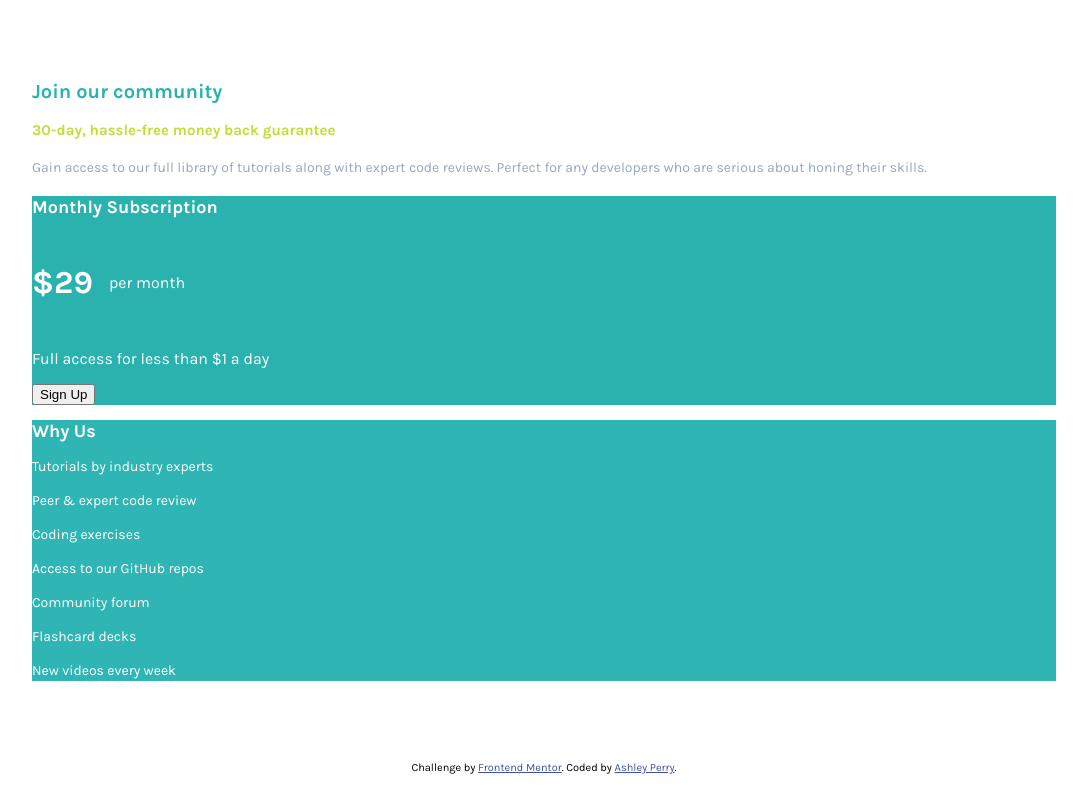
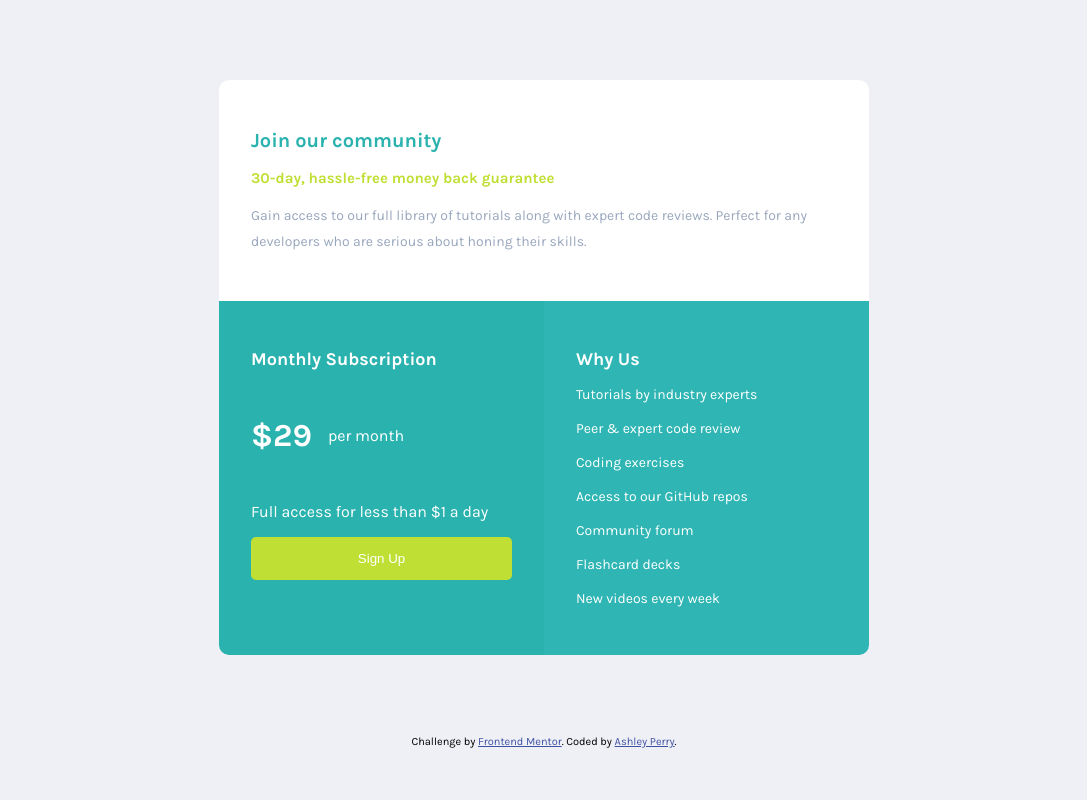
Before and after one commit to istarlet/single_price_grid, a plain HTML site: page index.html in a window 1280 px wide. Shown: the whole page, without its empty margins (96-1183 px from the left). Drawn offline with Linux system fonts and the light colour scheme.

Commit message:
Add classes and code

```diff
--- a/index.html
+++ b/index.html
@@ -8,8 +8,8 @@
     <title>Frontend Mentor | Single Price Grid</title>
 </head>
 <body>
-  <main class="container">
-    <section class="">
+  <main class="container singleprice__grid">
+    <section id="community" class="community__container">
     <h2 class="karla-700 fs-20"><span class="cyan">Join our community</span></h2>
 
     <p class="karla-700 fs-15 bright-yellow">30-day, hassle-free money back guarantee</p>
@@ -19,7 +19,7 @@
 
     </section>
 
-    <section class="monthly__container">
+    <section id="subscription" class="monthly__container">
     <h2 class="whitish karla-700 fs-18">Monthly Subscription</h2>
 
  <div class="row">
@@ -32,7 +32,7 @@
     <button class="btn">Sign Up</button>
   </section>
 
-  <section class="whyus__container">
+  <section id="why-us" class="whyus__container">
    <h2 class="whitish fs-18">Why Us</h2>
 
    <p class="whitish karla-400 fs-14 lh-20">Tutorials by industry experts</p>
--- a/singlepricegrid.css
+++ b/singlepricegrid.css
@@ -9,6 +9,8 @@
 body {
     margin: 0;
     font-family: 'Karla', sans-serif;
+    background-color:hsla(218, 22%, 67%, 1);
+    background-color: #efeff6;
 }
 
 img {
@@ -17,15 +19,10 @@ img {
 
 .container {
     width: 80%;
-    max-width: 1100px;
+    max-width: 650px;
     margin: 5em auto;
 }
 
-.grid-container {
-    display: grid;
-    grid-auto-flow: row;
-    grid-auto-columns: 1fr;
-}
 
 .row {
     display: flex;
@@ -104,11 +101,70 @@ img {
 
 /* Neutral Colors End */
 
+/* Single Price CSS Grid Styles */
+.singleprice__grid {
+    display: grid;
+    grid-template-columns: 1fr;
+    grid-template-areas:
+      "community"
+      "subscription"
+      "why-us";
+  }
+
+  #community {
+      grid-area: community;
+  }
+
+  #subscription {
+      grid-area: subscription;
+  }
+
+  #why-us {
+      grid-area: why-us;
+  }
+
+/* Community Styles */
+
+.community__container {
+    background-color:hsla(0, 0%, 100%, 1);
+    padding: 2em;
+    border-top-left-radius: 10px;
+    border-top-right-radius: 10px;
+}
+
 /* Monthly Subscription Styles */
 
 .monthly__container {
     background-color:hsla(179, 62%, 43%, 1);
+    padding: 2em;
+    border-bottom-left-radius: 0px;
 }
+
+/* Button Styles */
+
+.btn {
+    background-color: hsla(71, 73%, 54%, 1);
+    color:hsla(0, 0%, 100%, 1);
+    padding: 12px 27px;
+    border-radius: 5px;
+    border: none;
+    border: solid 2px transparent;
+    transition: background-color 0.3s;
+    display: block;
+    width: 100%;
+}
+
+.btn:hover {
+    cursor: pointer;
+    border: solid 2px #ffffff;
+    color: #ffffff;
+    border: solid 2px #ffffff;
+    padding: 12px 57px;
+    display: block;
+    width: 100%;
+  }
+
+/* Button Styles End */
 
 /* Monthly Subscription Styles End */
 
@@ -116,6 +172,9 @@ img {
 
 .whyus__container {
     background-color: hsla(179, 59%, 45%, 1);
+    padding: 2em;
+    border-bottom-left-radius: 10px;
+    border-bottom-right-radius: 10px;
 }
 
 /* Why Us Styles */
@@ -129,3 +188,20 @@ img {
 }
 
 /* Media Queries */
+@media screen and (min-width: 700px) {
+    .singleprice__grid {
+        display: grid;
+        grid-template-columns: 1fr 1fr;
+        grid-template-areas:
+          "community community"
+          "subscription why-us";
+      }
+
+    .monthly__container {
+        border-bottom-left-radius: 10px;
+    }
+
+    .whyus__container {
+        border-bottom-left-radius: 0px;
+    }
+}
```
